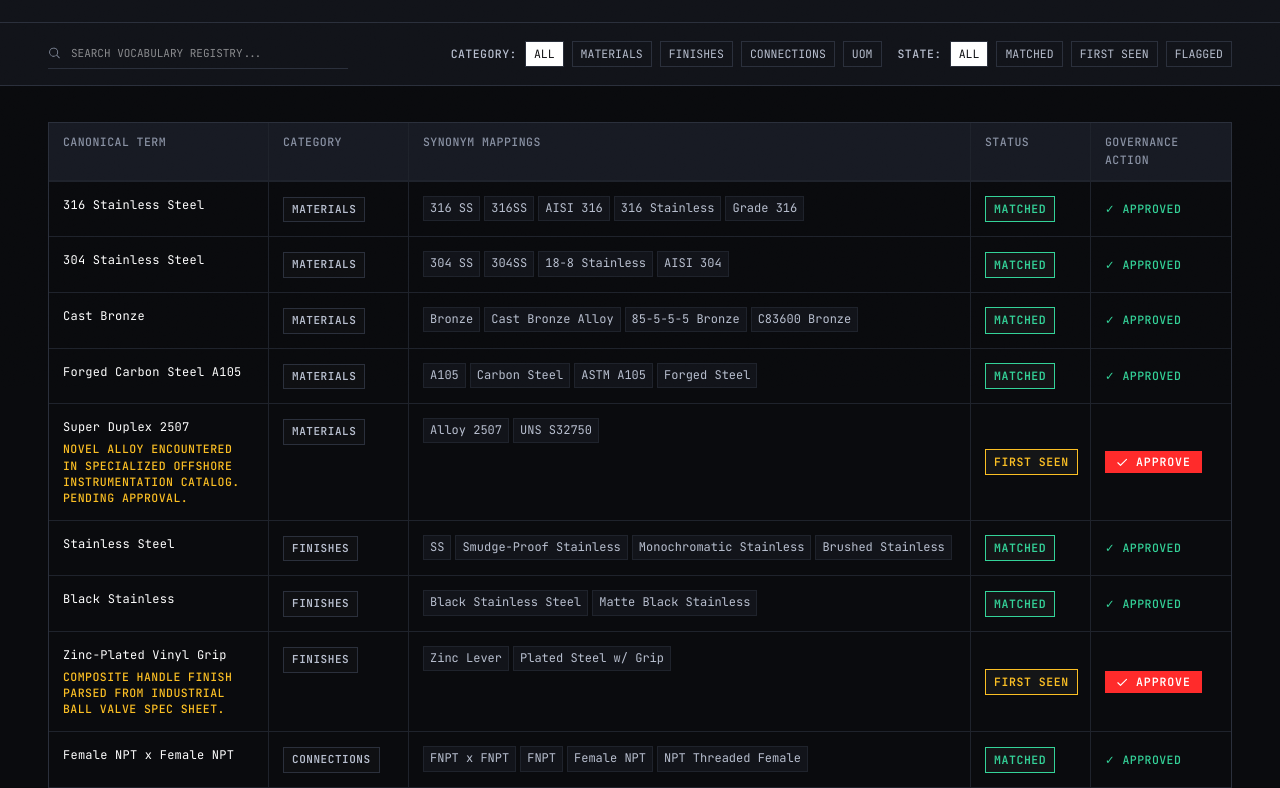
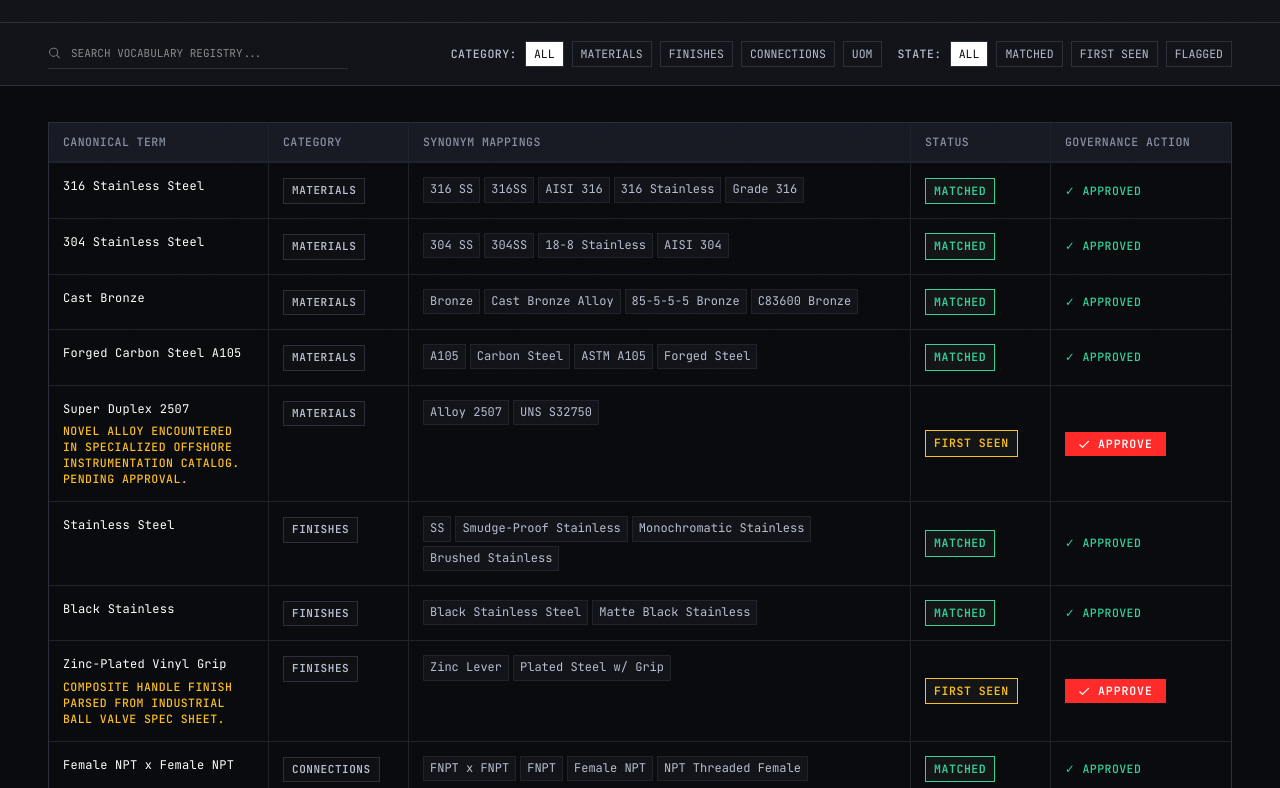
Before and after one commit to Sameer8549/specforage, a Next.js app in the folder specforage-app/: page /vocabulary in a window 1280 px wide. Shown: the part 412-1200 px from the top of the page. Built offline with nearby package versions, Linux system fonts and the light colour scheme.

Commit message:
fix(ui): expand badge column widths and prevent badge text collision across Provenance and Vocabulary tables

```diff
--- a/specforage-app/src/components/ProvenancePage.tsx
+++ b/specforage-app/src/components/ProvenancePage.tsx
@@ -506,11 +506,12 @@ export default function ProvenancePage() {
                     </span>
                   </div>
 
-                  <div style={{ border: "1px solid var(--border)" }}>
+                  <div style={{ border: "1px solid var(--border)", overflowX: "auto" }}>
+                    <div style={{ minWidth: 920 }}>
                       <div
                         style={{
                           display: "grid",
-                        gridTemplateColumns: "200px 180px 1fr 140px 120px",
+                          gridTemplateColumns: "200px 180px 1fr 200px 130px",
                           backgroundColor: "var(--bg-elevated)",
                           borderBottom: "1px solid var(--border-dim)",
                         }}
@@ -531,7 +532,7 @@ export default function ProvenancePage() {
                           key={m.id}
                           style={{
                             display: "grid",
-                          gridTemplateColumns: "200px 180px 1fr 140px 120px",
+                            gridTemplateColumns: "200px 180px 1fr 200px 130px",
                             borderTop: "1px solid var(--border-dim)",
                           }}
                         >
@@ -559,16 +560,17 @@ export default function ProvenancePage() {
                           </div>
 
                           <div style={{ padding: "12px", borderRight: "1px solid var(--border-dim)", display: "flex", alignItems: "center" }}>
-                          <span className="badge" style={{ color: "var(--status-ok)", borderColor: "var(--status-ok)", fontSize: 11 }}>
+                            <span className="badge" style={{ color: "var(--status-ok)", borderColor: "var(--status-ok)", fontSize: 11, whiteSpace: "nowrap" }}>
                               {m.status}
                             </span>
                           </div>
 
-                        <div className="text-mono-data" style={{ padding: "12px", fontSize: 11, color: "var(--fg-secondary)" }}>
+                          <div className="text-mono-data" style={{ padding: "12px", fontSize: 11, color: "var(--fg-secondary)", whiteSpace: "nowrap" }}>
                             {m.queriesRun.toLocaleString()} runs
                           </div>
                         </div>
                       ))}
+                    </div>
                   </div>
                 </motion.div>
               )}
--- a/specforage-app/src/components/VocabularyPage.tsx
+++ b/specforage-app/src/components/VocabularyPage.tsx
@@ -433,11 +433,12 @@ export default function VocabularyPage() {
 
           {/* ── Vocabulary Term Table ── */}
           <div style={{ flex: 1, padding: "36px 48px" }}>
-            <div style={{ border: "1px solid var(--border)" }}>
+            <div style={{ border: "1px solid var(--border)", overflowX: "auto" }}>
+              <div style={{ minWidth: 900 }}>
                 <div
                   style={{
                     display: "grid",
-                  gridTemplateColumns: "220px 140px 1fr 120px 140px",
+                    gridTemplateColumns: "220px 140px 1fr 140px 180px",
                     backgroundColor: "var(--bg-elevated)",
                     borderBottom: "1px solid var(--border-dim)",
                   }}
@@ -460,7 +461,7 @@ export default function VocabularyPage() {
                       key={t.id}
                       style={{
                         display: "grid",
-                      gridTemplateColumns: "220px 140px 1fr 120px 140px",
+                        gridTemplateColumns: "220px 140px 1fr 140px 180px",
                         borderTop: "1px solid var(--border-dim)",
                       }}
                     >
@@ -510,6 +511,7 @@ export default function VocabularyPage() {
                             color: badge.color,
                             borderColor: badge.color,
                             fontSize: 11.5,
+                            whiteSpace: "nowrap",
                           }}
                         >
                           {badge.label}
@@ -517,12 +519,12 @@ export default function VocabularyPage() {
                       </div>
 
                       {/* Actions */}
-                    <div style={{ padding: "14px", display: "flex", alignItems: "center" }}>
+                      <div style={{ padding: "14px", display: "flex", alignItems: "center", whiteSpace: "nowrap" }}>
                         {t.status === "FIRST SEEN" ? (
                           <button
                             onClick={() => approveTerm(t.id)}
                             className="btn-primary"
-                          style={{ padding: "4px 10px", fontSize: 11.5 }}
+                            style={{ padding: "5px 12px", fontSize: 11.5 }}
                           >
                             <Check size={12} weight="bold" />
                             APPROVE
@@ -543,6 +545,7 @@ export default function VocabularyPage() {
               </div>
             </div>
           </div>
+        </div>
       </main>
     </>
   );
```
Lines whose indentation alone changed are shown as unchanged.
